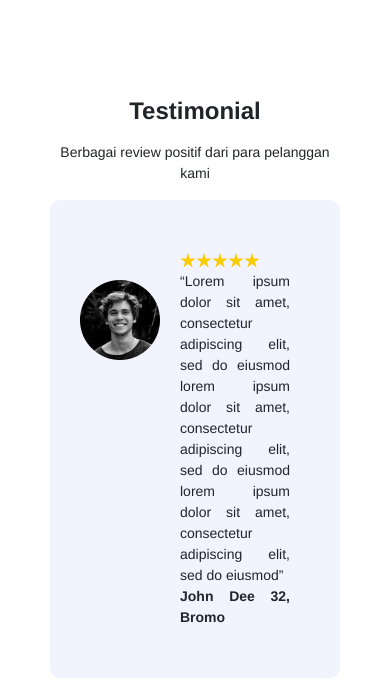
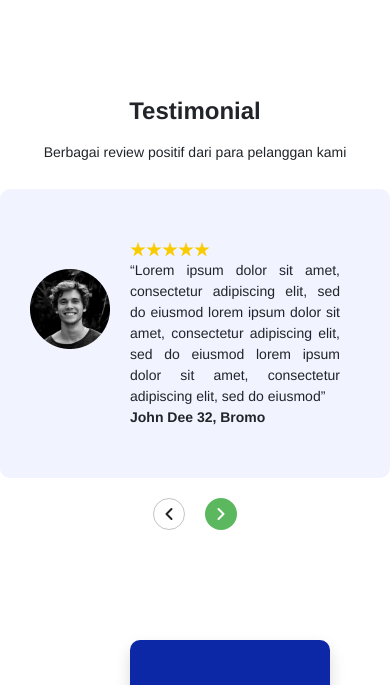
Before and after one commit to fajarprasetya47/chalenge-01-fejs-binar, a plain HTML site: page index.html in a window 390 px wide. Shown: the part 4088-4773 px from the top of the page. Drawn offline with nearby package versions, Linux system fonts and the light colour scheme.

Commit message:
fix: testimonial

```diff
--- a/assets/styles/style.css
+++ b/assets/styles/style.css
@@ -129,7 +129,7 @@ header {
 }
 .testi {
     background-color: #F1F3FF;
-    max-width: 500px;
+    max-width: 600px;
     display: flex;
     margin: 10px 20px;
     padding: 50px 30px;
@@ -253,25 +253,6 @@ footer #nav li a{
         min-width: 100%;
         margin-bottom: 10px;
     }
-    #testimonial {
-        margin: 100px 50px;
-    }
-    #testimonial * {
-        position: static;
-    }
-    .list-testi {
-        display: block;
-        min-width: fit-content;
-        width: 100%;
-    }
-    .list-testi .testi {
-        min-width: 100%;
-        max-width: none;
-        margin: 10px 0px;
-    }
-    .button-testi {
-        display: none;
-    }
     #cta-banner p {
         width: 100%;
     }
--- a/index.html
+++ b/index.html
@@ -7,6 +7,7 @@
         <title>Binar Car Rental - Challenge 1</title>
         <link rel="stylesheet" href="assets/styles/style.css">
         <link rel="stylesheet" href="assets/bootstrap/css/bootstrap.min.css">
+        <link rel="stylesheet" href="https://unpkg.com/swiper/swiper-bundle.min.css">
     </head>
     <body>
         <div class="content">
@@ -94,8 +95,9 @@
                         <h3>Testimonial</h3>
                         <p>Berbagai review positif dari para pelanggan kami</p>
                     </div>
-                    <div class="list-testi">
-                        <div class="testi">
+                    <div class="swiper mySwiper">
+                        <div class="swiper-wrapper">
+                            <div class="swiper-slide testi">
                                 <div class="testi-img"><img src="assets/img/testi-img1.png" alt="testi-img"></div>
                                 <div class="testi-desc">
                                     <div class="testi-desc-rate"><img src="assets/img/star-rate.svg" alt="star"></div>
@@ -107,7 +109,7 @@
                                     </div>
                                 </div>
                             </div>
-                        <div class="testi">
+                            <div class="swiper-slide testi">
                                 <div class="testi-img"><img src="assets/img/testi-img1.png" alt="testi-img"></div>
                                 <div class="testi-desc">
                                     <div class="testi-desc-rate"><img src="assets/img/star-rate.svg" alt="star"></div>
@@ -119,7 +121,7 @@
                                     </div>
                                 </div>
                             </div>
-                        <div class="testi">
+                            <div class="swiper-slide testi">
                                 <div class="testi-img"><img src="assets/img/testi-img2.png" alt="testi-img"></div>
                                 <div class="testi-desc">
                                     <div class="testi-desc-rate"><img src="assets/img/star-rate.svg" alt="star"></div>
@@ -135,6 +137,7 @@
                         <div class="button-testi">
                             <div class="button-testi-left"><img src="assets/img/Left button.svg" alt="left"></div>
                             <div class="button-testi-right"><img src="assets/img/Right button.svg" alt="right"></div>
+                        </div>
                     </div>
                 </section>
                 <section id="cta-banner" class="shadow">
@@ -203,5 +206,17 @@
         </div>
 
         <script src="assets/bootstrap/js/bootstrap.min.js"></script>
+        <script src="https://unpkg.com/swiper/swiper-bundle.min.js"></script>
+        <script>
+            var swiper = new Swiper(".mySwiper", {
+                slidesPerView: "auto",
+                centeredSlides: true,
+                spaceBetween: 32,
+                navigation: {
+                  nextEl: ".button-testi-right",
+                  prevEl: ".button-testi-left",
+                },
+            });
+        </script>
     </body>
 </html>
```
Lines whose indentation alone changed are shown as unchanged.
